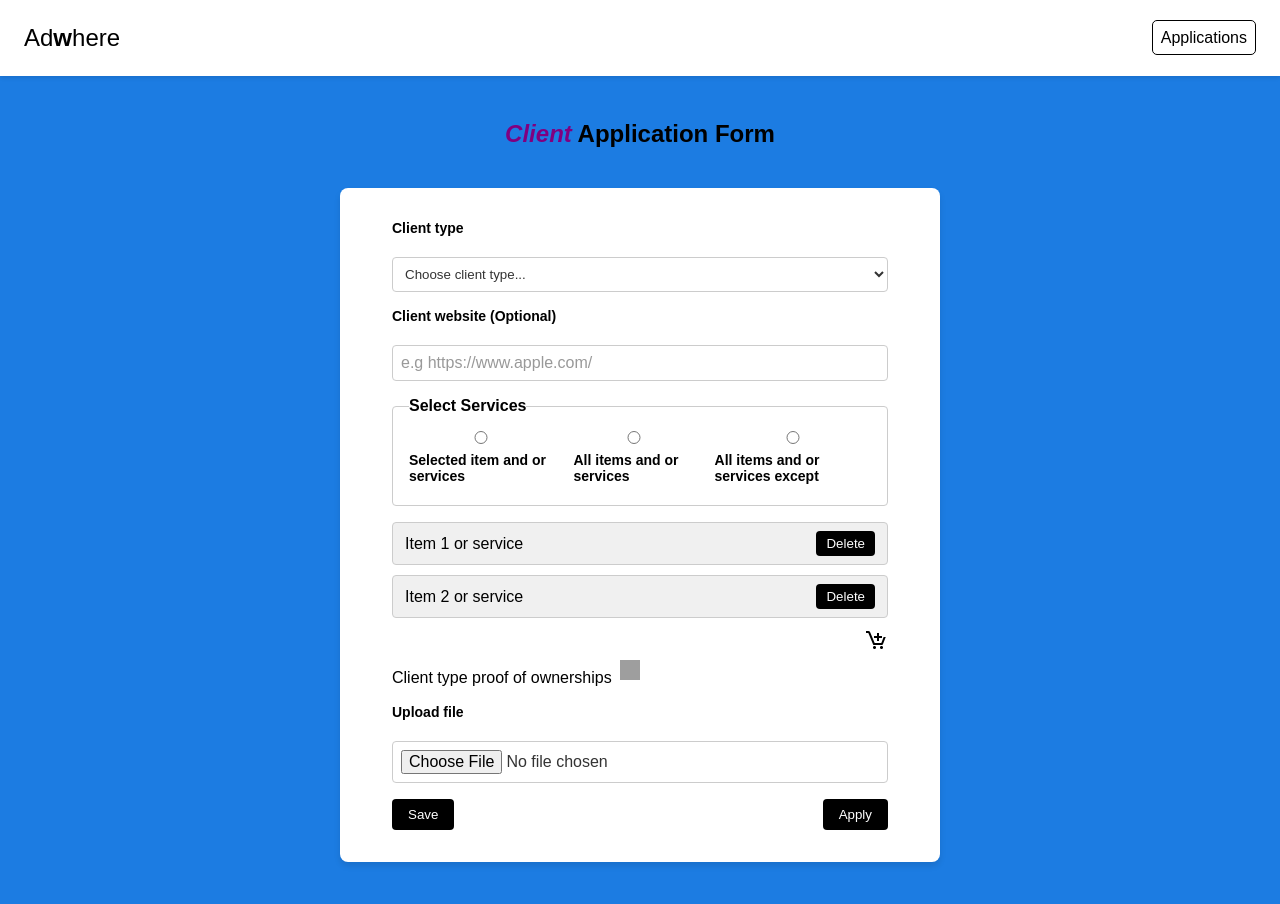
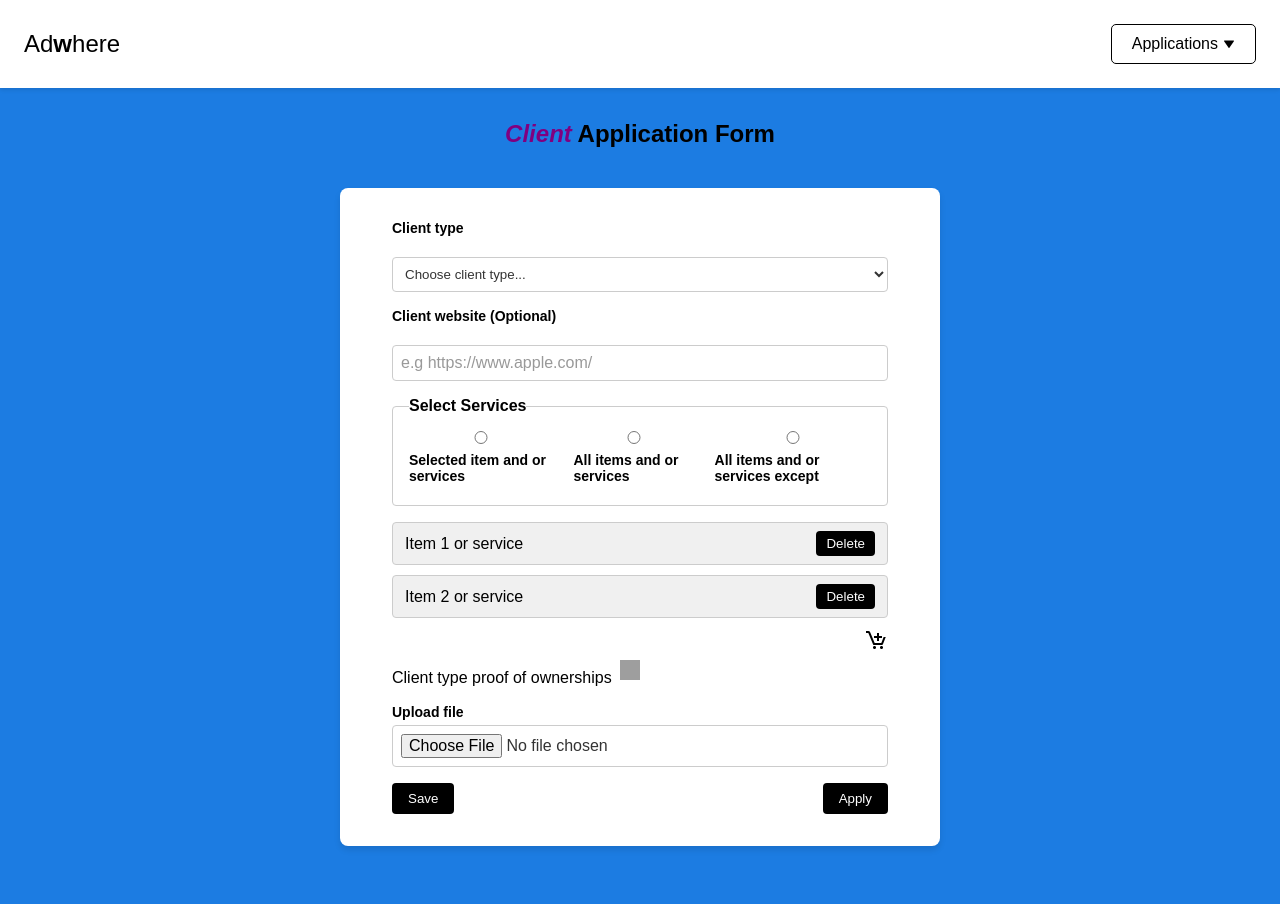
Before and after one commit to madzhie4/Adwhere, a React (Create React App) app: page /ClientApplicationForm in a window 1280 px wide. Shown: the top 904 px of the page. Built offline with nearby package versions, Linux system fonts and the light colour scheme; grey boxes are pictures that could not be loaded.

Commit message:
Updated Client Application Form

```diff
--- a/src/ClientApplicationForm.css
+++ b/src/ClientApplicationForm.css
@@ -30,6 +30,23 @@ body {
   main {
     margin-top: 60px; /* Adjust according to header height */
     padding: 20px;
+  }
+
+  .menu-logo-container {
+    display: flex;
+    align-items: center;
+  }
+
+  .menu-icon {
+    width: 24px;
+    height: 24px;
+    cursor: pointer;
+    margin-right: 10px;
+  }
+
+  .divider {
+    margin: 0 10px;
+    font-size: 24px;
   }
 
   header {
@@ -201,42 +218,46 @@ body {
   }
 
   .nav-links {
+    display: flex;
+    align-items: center;
     list-style: none;
-    display: flex;
-    gap: 1rem;
   }
 
-  .nav-links li {
+  .nav-links.open {
+    display: block;
+  }
+
+  .dropdown {
     position: relative;
   }
 
-  .nav-links a {
+  .dropbtn {
     color: #000;
     text-decoration: none;
-    padding: 0.5rem;
+    padding: 10px 20px;
+    display: flex;
+    align-items: center;
   }
 
-  .nav-links a:hover,
-  .dropbtn:hover {
-    background-color: #f3f3f3;
-  }
-
-  .dropbtn{
-    border: 1px solid #000;
-    border-radius: 5px;
+  .arrow-down {
+    width: 12px;
+    height: 12px;
+    margin-left: 5px;
   }
 
   .dropdown-content {
     display: none;
     position: absolute;
-    background-color: #f9f9f9;
-    box-shadow: 0 8px 16px rgba(0, 0, 0, 0.2);
+    background-color: #fff;
+    color: #000;
+    min-width: 160px;
+    box-shadow: 0px 8px 16px rgba(0, 0, 0, 0.2);
     z-index: 1;
   }
 
   .dropdown-content a {
     color: black;
-    padding: 0.5rem 1rem;
+    padding: 12px 16px;
     text-decoration: none;
     display: block;
   }
--- a/src/ClientApplicationForm.tsx
+++ b/src/ClientApplicationForm.tsx
@@ -1,8 +1,13 @@
+//Listing of dependencies and declaring
+
 import React, { useState } from 'react';
 import ReactDOM from 'react-dom/client';
 import './ClientApplicationForm.css';
 import infoIcon from './icons/info-circle.png';
 import cartIcon from './icons/cart-add.png';
+import menuIcon from './icons/menu.png';
+import d_arrowIcon from './icons/down-arrow.png';
+import Header from './components/Header';
 
 
 const MainForm: React.FC = () => {
@@ -19,24 +24,7 @@ const MainForm: React.FC = () => {
 
   return (
     <div className="app">
-      <header>
-        <nav className="navbar">
-          <div className="logo">Ad<b>w</b>here</div>
-          <div className={`menu-toggle ${menuOpen ? 'open' : ''}`} onClick={toggleMenu}>
-            <div className="hamburger"></div>
-          </div>
-          <ul className={`nav-links ${menuOpen ? 'open' : ''}`}>
-            <li className="dropdown">
-              <a href="#applications" className="dropbtn">Applications</a>
-              <div className="dropdown-content">
-                <a href="#driver">Driver</a>
-                <a href="#client">Client</a>
-                <a href="#vehicle">Vehicle</a>
-              </div>
-            </li>
-          </ul>
-        </nav>
-      </header>
+      <Header menuOpen={menuOpen} toggleMenu={toggleMenu} />
       <main>
         <div className="application-title">
             <h1><em className="title-client">Client</em> Application Form</h1>
@@ -90,8 +78,13 @@ const MainForm: React.FC = () => {
                 </span>
             </div>
 
-            <label htmlFor="fileUpload">Upload file</label>
-            <input type="file" id="fileUpload" name="fileUpload" />
+            <div className="file-upload-wrapper">
+              <label htmlFor="fileUpload" className="file-upload-label">
+                Upload file
+              </label>
+              <input type="file" id="fileUpload" name="fileUpload" className="file-upload-input" />
+            </div>
+
 
             <div className="button-container">
               <button type="submit">Save</button>
--- /dev/null
+++ b/src/components/Header.tsx
@@ -0,0 +1,41 @@
+import React from 'react';
+import '../ClientApplicationForm.css';
+import menuIcon from '../icons/menu.png';
+import d_arrowIcon from '../icons/down-arrow.png';
+
+interface HeaderProps {
+  menuOpen: boolean;
+  toggleMenu: () => void;
+}
+
+const Header: React.FC<HeaderProps> = ({ menuOpen, toggleMenu }) => {
+  return (
+    <header>
+      <nav className="navbar">
+        <div className="menu-logo-container">
+          <div className="logo">
+            Ad<b>w</b>here
+          </div>
+        </div>
+        <div className={`menu-toggle ${menuOpen ? 'open' : ''}`} onClick={toggleMenu}>
+          <div className="hamburger"></div>
+        </div>
+        <ul className={`nav-links ${menuOpen ? 'open' : ''}`}>
+          <li className="dropdown">
+            <a href="#applications" className="dropbtn">
+              Applications
+              <img src={d_arrowIcon} alt="arrow down" className="arrow-down" />
+            </a>
+            <div className="dropdown-content">
+              <a href="#driver">Driver</a>
+              <a href="#client">Client</a>
+              <a href="#vehicle">Vehicle</a>
+            </div>
+          </li>
+        </ul>
+      </nav>
+    </header>
+  );
+};
+
+export default Header;
```
Also changed, not shown: src/icons/down-arrow.png (added).
